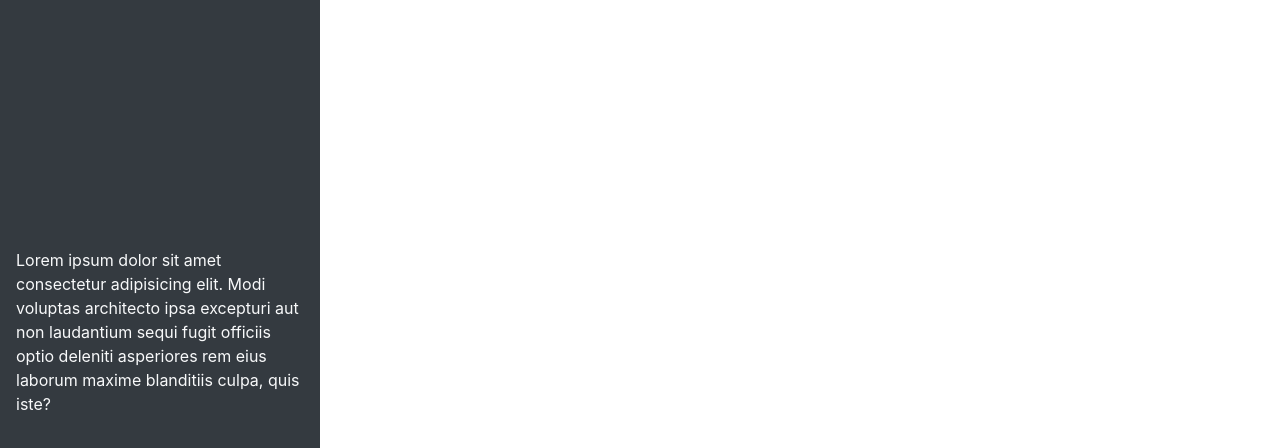
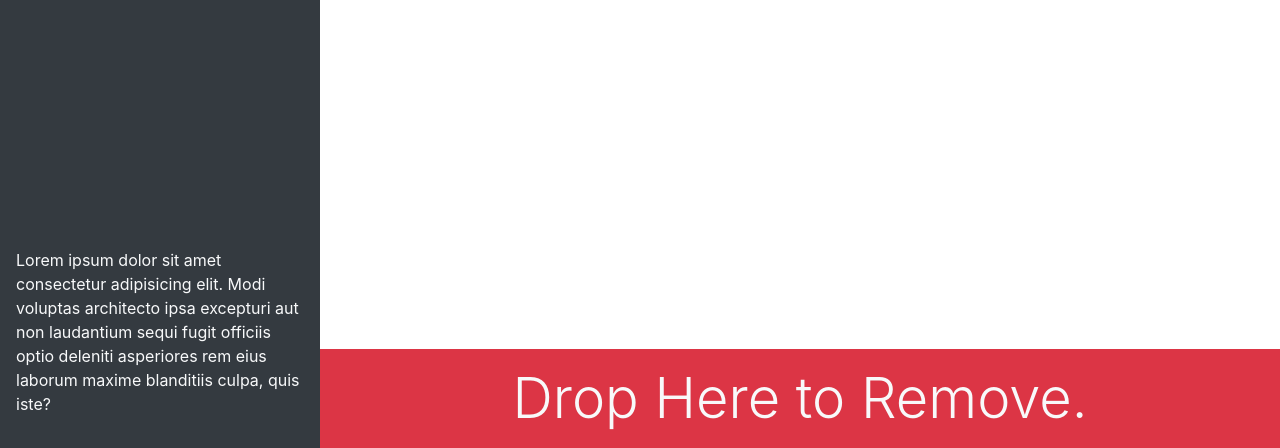
Before and after one commit to moradi1412/Taskmaster-Pro, a plain HTML site: page index.html in a window 1280 px wide. Shown: the part 352-800 px from the top of the page. Drawn offline with nearby package versions, Linux system fonts and the light colour scheme.

Commit message:
bug resloved for the remove section

```diff
--- a/index.html
+++ b/index.html
@@ -76,14 +76,14 @@
               </li>
             </ul>
           </div>
+          </div>
           <!-- done end -->
         </div>
-        <div class="" id="trash">
-          <div class="mt-auto w-100 bg-danger p-3 text-center text-light display-4">
+        <div class="mt-auto" id="trash">
+          <div class="w-100 bg-danger p-3 text-center text-light display-4">
             Drop Here to Remove.
           </div>
         </div>
-      </div>
     </main>
   </div>
 
```
